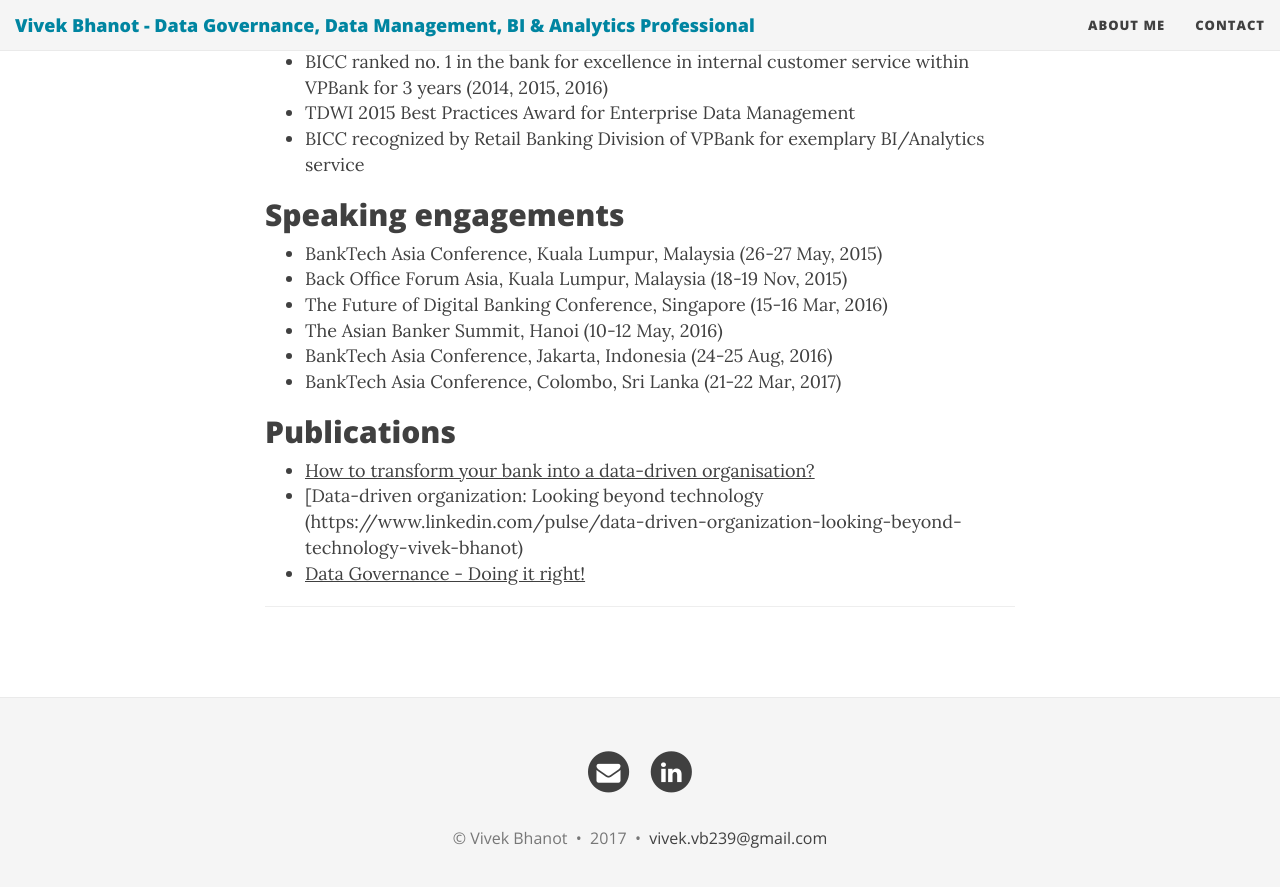
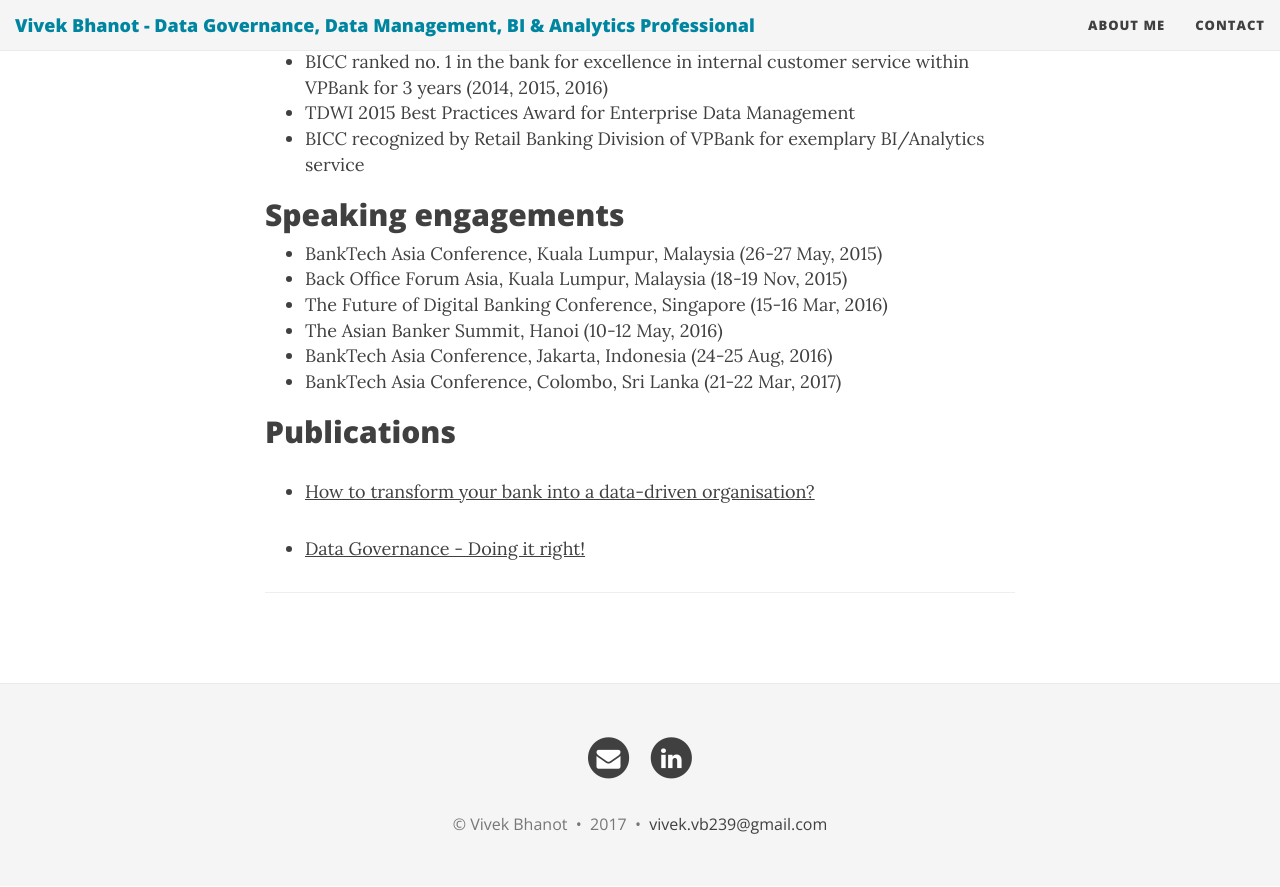
Before and after one commit to vivekbhanot/vivekbhanot.github.io, a Jekyll site: the page built from aboutme.md, in a window 1280 px wide and 900 px high, scrolled down 1037 px. Shown: the top 887 px of the window. Built offline with Jekyll 4.4.1, drawn with Linux system fonts in a browser that asks for light colours; nearby versions of some CDN libraries.

Commit message:
Update aboutme.md

```diff
--- a/aboutme.md
+++ b/aboutme.md
@@ -50,7 +50,7 @@
 ## Publications
 
 - [How to transform your bank into a data-driven organisation?](https://www.henrystewartpublications.com/jdb/v1?lipi=urn%3Ali%3Apage%3Ad_flagship3_profile_view_base%3BjDs%2BWSHaSQq%2FqxKDuy0OUA%3D%3D)
-- [Data-driven organization: Looking beyond technology (https://www.linkedin.com/pulse/data-driven-organization-looking-beyond-technology-vivek-bhanot)
+
 - [Data Governance - Doing it right!](https://www.linkedin.com/pulse/data-governance-doing-right-vivek-bhanot)
 
 ---
```
